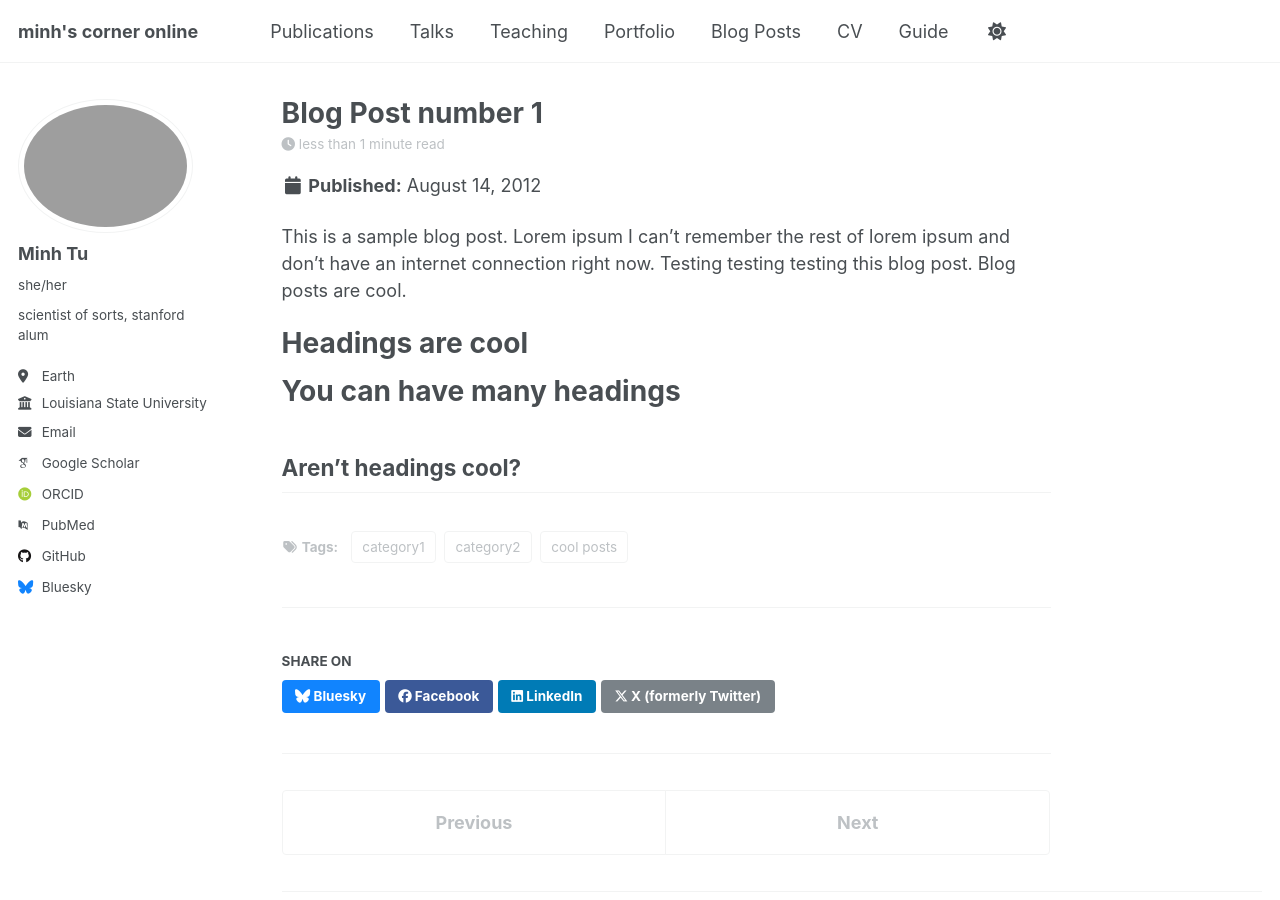
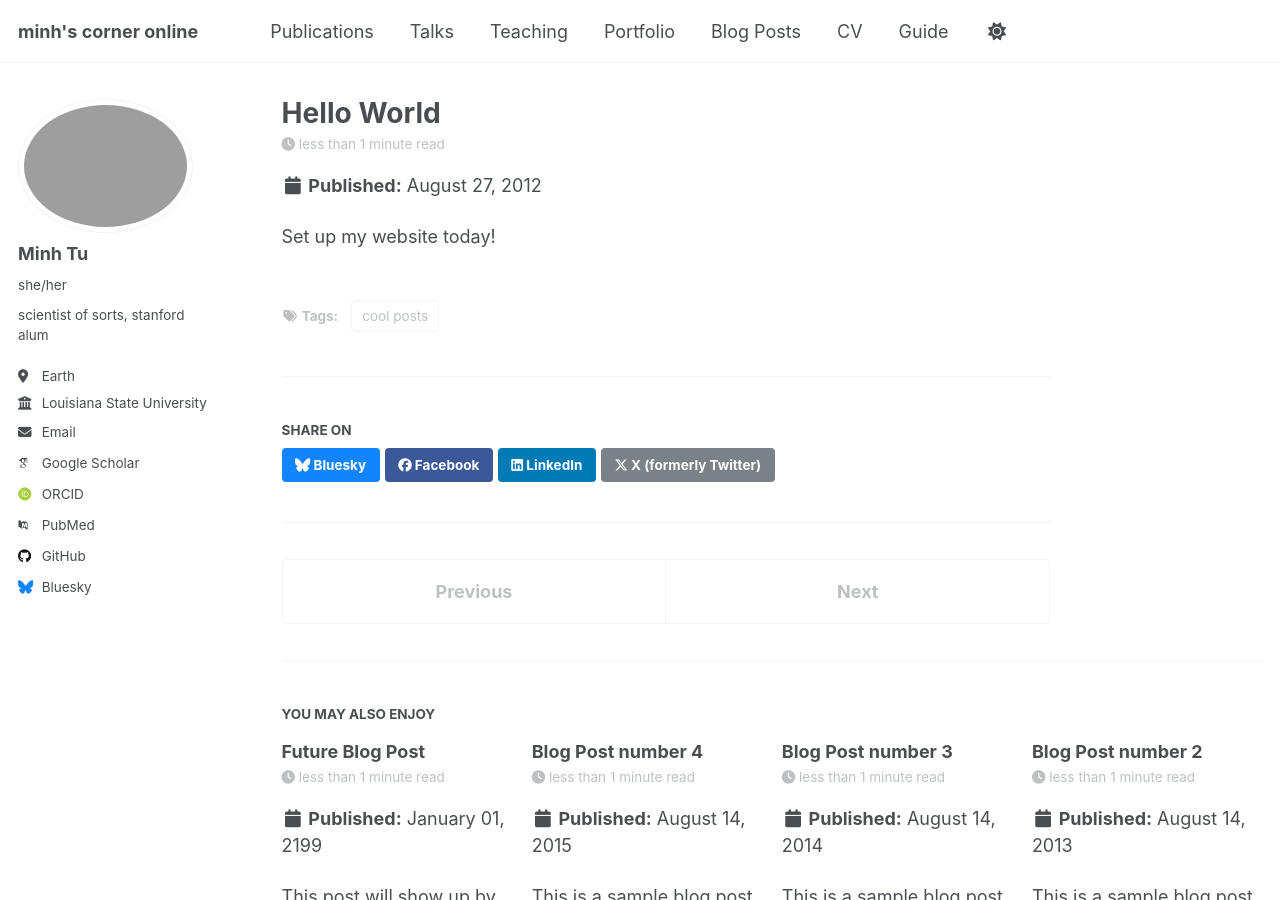
Before and after one commit to huminherror/huminherror.github.io, a Jekyll site: the page built from _posts/2012-08-14-blog-post-1.md, in a window 1280 px wide and 900 px high. Built offline with Jekyll 4.4.1, drawn with Linux system fonts in a browser that asks for light colours; some web fonts are replaced; a script that is not in the unit is left out.

Commit message:
blog test

```diff
--- a/_posts/2012-08-14-blog-post-1.md
+++ b/_posts/2012-08-14-blog-post-1.md
@@ -1,20 +1,10 @@
 ---
-title: 'Blog Post number 1'
-date: 2012-08-14
+title: 'Hello World'
+date: 2012-08-27
 permalink: /posts/2012/08/blog-post-1/
 tags:
   - cool posts
-  - category1
-  - category2
+
 ---
 
-This is a sample blog post. Lorem ipsum I can't remember the rest of lorem ipsum and don't have an internet connection right now. Testing testing testing this blog post. Blog posts are cool.
-
-Headings are cool
-======
-
-You can have many headings
-======
-
-Aren't headings cool?
-------
+Set up my website today!
```
